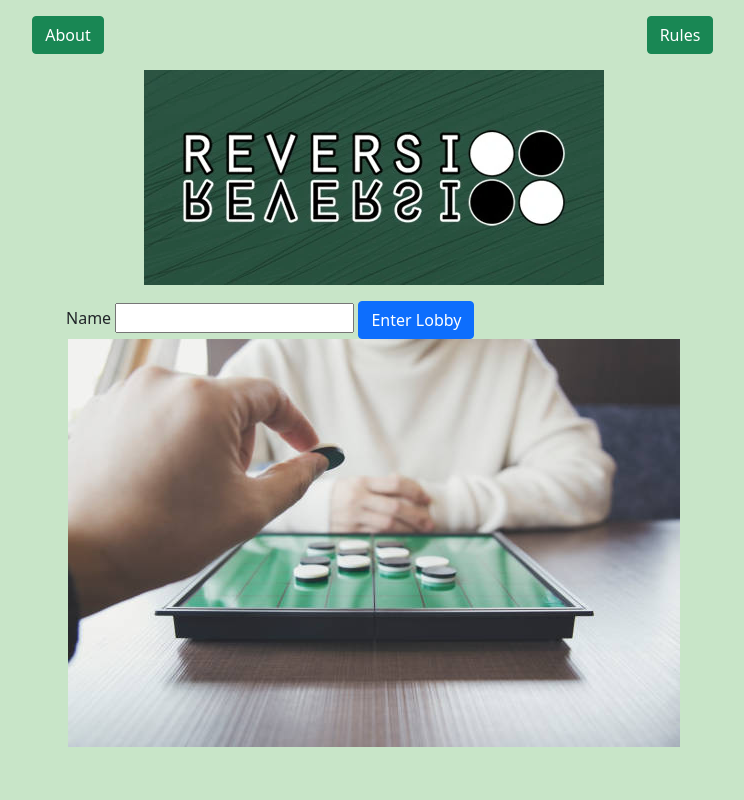
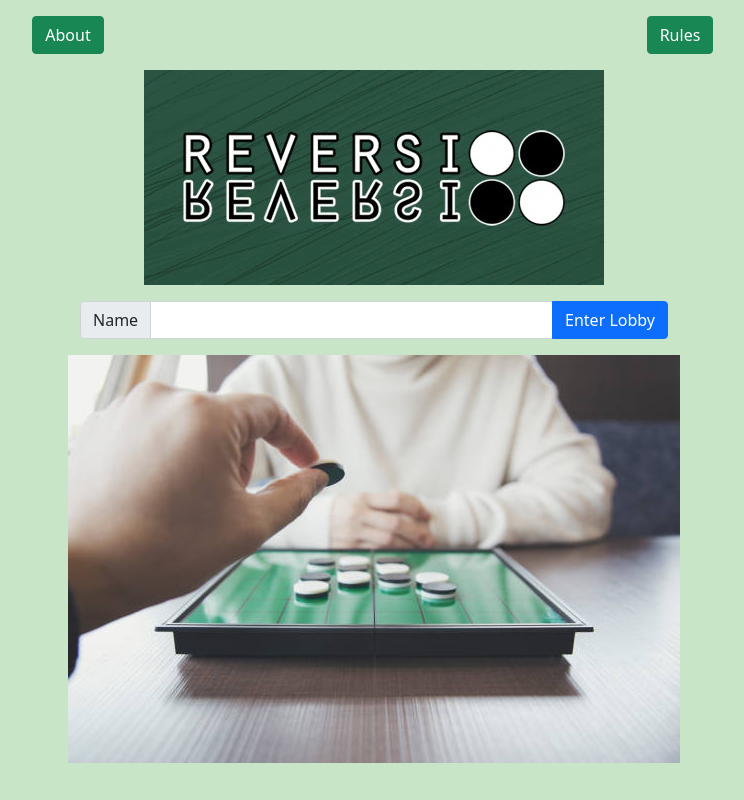
Before and after one commit to lizhobbz/reversi-hobbs, a website: page public/index.html in a window 1280 px wide. Shown: the whole page, without its empty margins (266-1010 px from the left). Drawn offline with nearby package versions, Linux system fonts and the light colour scheme.

Commit message:
no message

```diff
--- a/public/index.html
+++ b/public/index.html
@@ -32,11 +32,15 @@
             </div>
         </div>
 
-        <div class="row justify-content-center">
+        <div class="row align-items-center justify-content-center m-3">
             <div class="col-6">
-                <span>Name</span>
-                <input type="text" />
-                <button type="submit" class="btn btn-primary text-nowrap">Enter Lobby</button>
+                <div class="input-group">
+                    <span class="input-group-text" id="displayName">Name</span>
+                    <input type="text" class="form-control text-nowrap" id="nameInput"/>
+                    <button type="submit" class="btn btn-primary text-nowrap">Enter Lobby</button>
+
+                </div>
+
             </div>
         </div>
 
```
